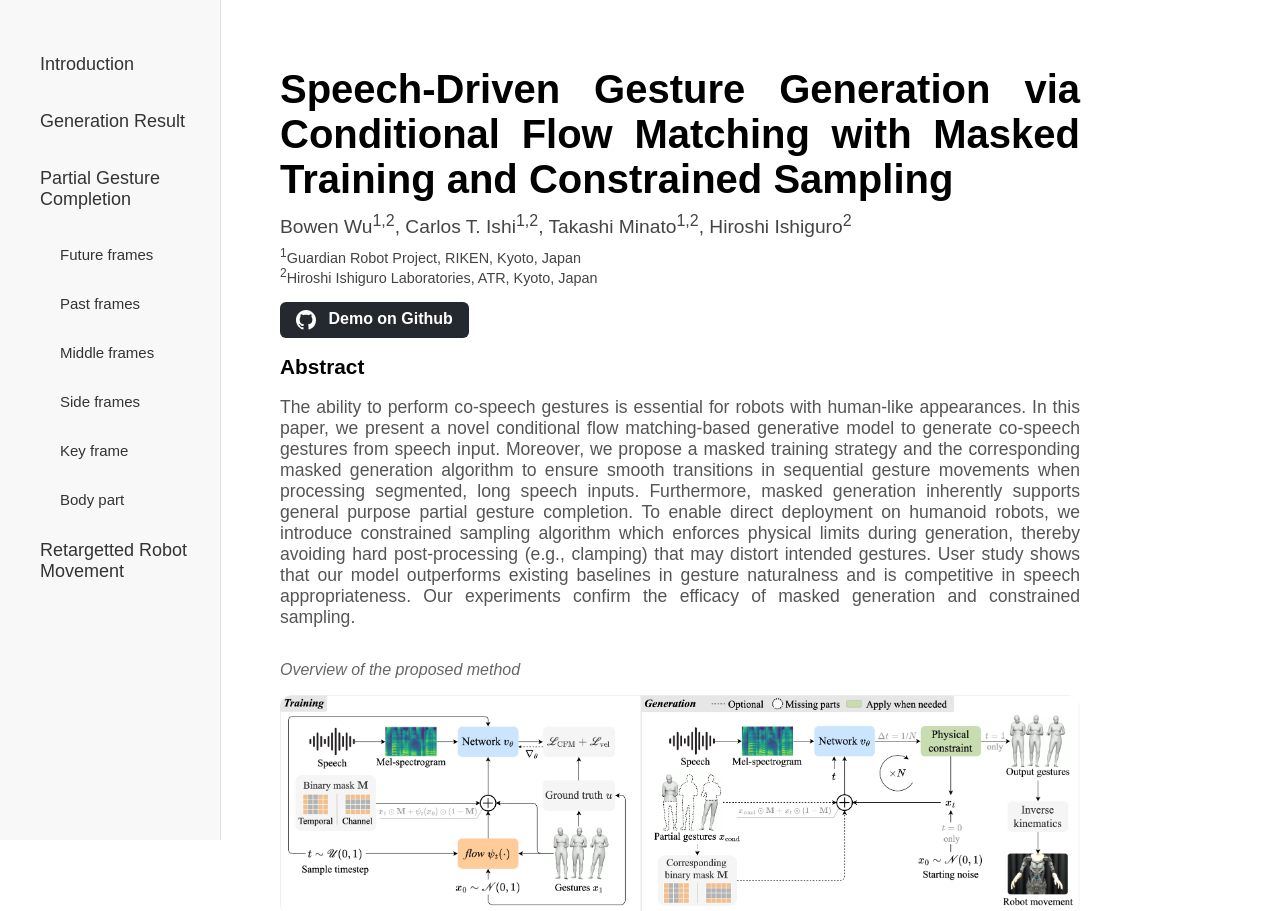
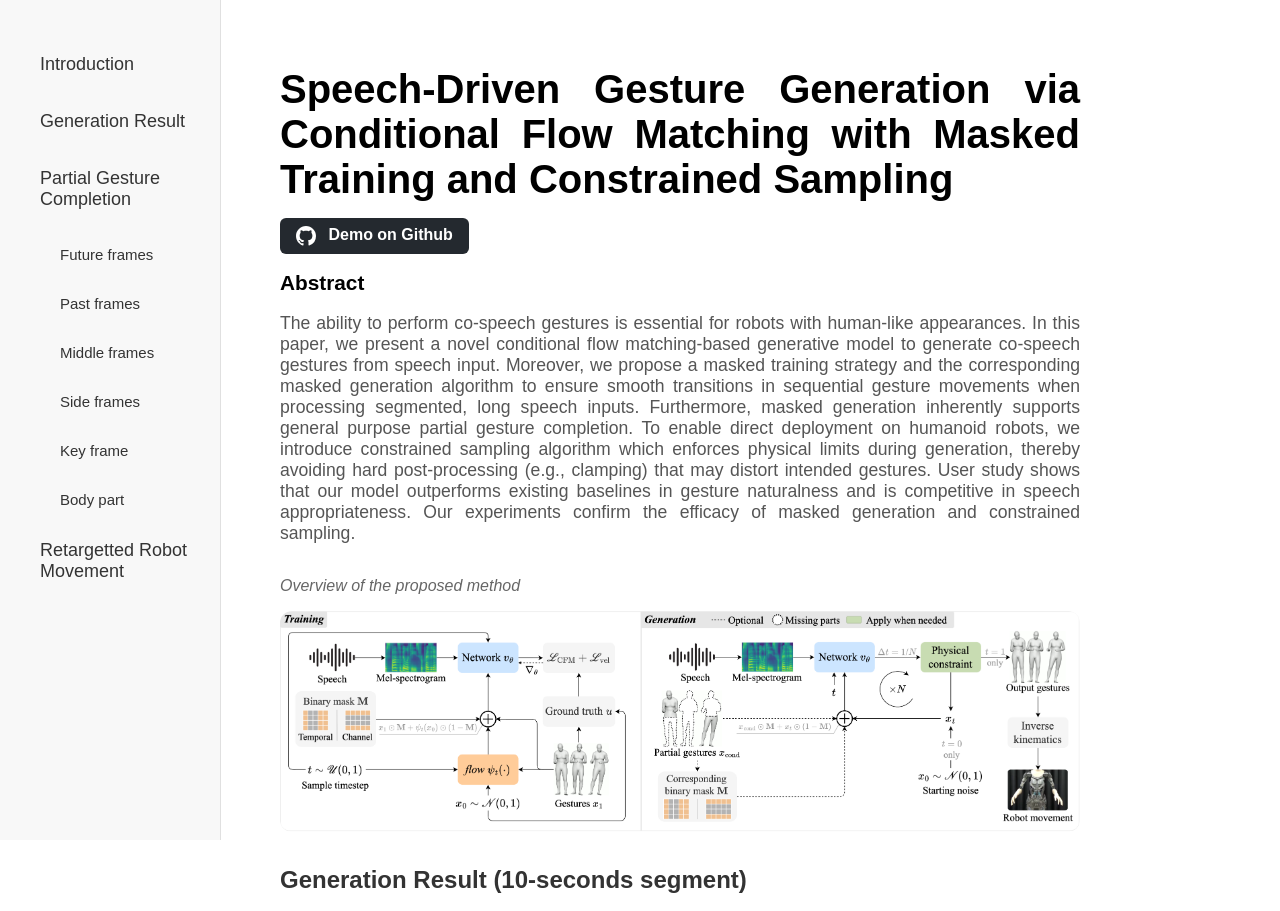
Before and after one commit to BowenWuResearch/Speech-Driven-Gesture-Generation-via-CFM-with-Masked-Training-and-Constrained-Sampling, a plain HTML site: page index.html in a window 1280 px wide. Shown: the top 911 px of the page. Drawn offline with Linux system fonts and the light colour scheme.

Commit message:
annonymize pages

```diff
--- a/index.html
+++ b/index.html
@@ -263,15 +263,8 @@
         <!-- Introduction Section -->
         <div class="intro-section" id="introduction" style="max-width: 800px; margin: 0 0 20px 20px; padding: 20px 0 0 0;">
             <h1 class="intro-title" style="font-size: 2.5rem; font-weight: bold; text-align: justify; margin-bottom: 10px;">Speech-Driven Gesture Generation via Conditional Flow Matching with Masked Training and Constrained Sampling</h1>
-            <div class="intro-authors" style="font-size: 1.2rem; color: #444; text-align: justify;">
-                Bowen Wu<sup>1,2</sup>, Carlos T. Ishi<sup>1,2</sup>, Takashi Minato<sup>1,2</sup>, Hiroshi Ishiguro<sup>2</sup>
-                <div style="font-size: 0.9rem; margin-top: 8px;">
-                    <sup>1</sup>Guardian Robot Project, RIKEN, Kyoto, Japan<br>
-                    <sup>2</sup>Hiroshi Ishiguro Laboratories, ATR, Kyoto, Japan
-                </div>
-            </div>
             <div style="margin-top: 16px; text-align: left;">
-                <a href="https://github.com/BowenWuResearch/Co-speech-gesture-generation-using-conditional-flow-matching-with-masked-training"
+                <a href="https://anonymous.4open.science/r/Speech-Driven-Gesture-Generation-via-CFM-with-Masked-Training-and-Constrained-Sampling-B2F6/README.md"
                    target="_blank"
                    style="display: inline-block; background: #24292f; color: #fff; padding: 8px 16px; border-radius: 6px; text-decoration: none; font-weight: bold; font-size: 1rem;">
                     <svg style="vertical-align: middle; margin-right: 8px;" height="20" viewBox="0 0 16 16" width="20" aria-hidden="true">
```
Also changed, not shown: 1 other file.
